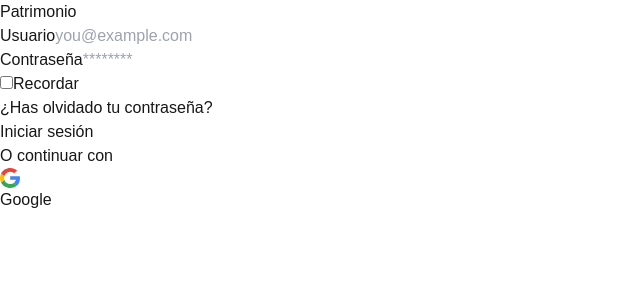
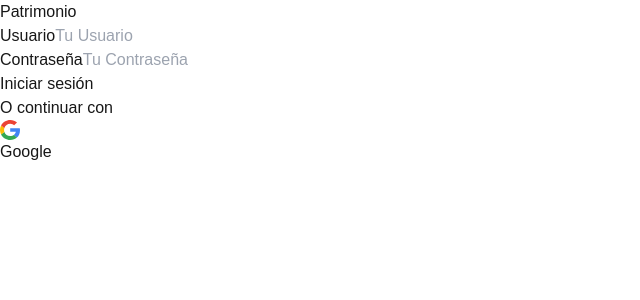
Before and after one commit to facu1391/HeritageManagement-, a Next.js app: page /Login in a window 1280 px wide. Shown: the top 300 px of the page, without its empty margins (0-640 px from the left). Built offline with nearby package versions, Linux system fonts and the light colour scheme.

Commit message:
feat:  implement login, logout, and sidebar navigation functionality

```diff
--- a/src/app/Login/page.tsx
+++ b/src/app/Login/page.tsx
@@ -1,59 +1,57 @@
+"use client";
+
+import { useState } from "react";
+import { useRouter } from "next/navigation"; // Usa next/navigation en lugar de next/router
 import Image from "next/image";
 import { Google } from "@/public";
 
 export default function Login() {
+  const [email, setEmail] = useState("");
+  const [password, setPassword] = useState("");
+  const [error, setError] = useState("");
+  const router = useRouter();
+
+  const handleLogin = (e: React.FormEvent) => {
+    e.preventDefault();
+    if (email === "patri@gmail.com" && password === "patri2024") {
+      router.push("/Home"); // Redirige a la página de productos
+    } else {
+      setError("Usuario o contraseña incorrectos");
+    }
+  };
+
   return (
     <div className="flex items-center justify-center h-screen bg-gradient-to-r from-purple-500 via-pink-500 to-red-500">
       <div className="bg-white p-8 rounded-lg shadow-lg w-96">
-        <div className="flex justify-center mb-6"></div>
         <h2 className="text-2xl font-bold text-center text-black mb-6">Patrimonio</h2>
-        <form>
+        <form onSubmit={handleLogin}>
           <div className="mb-4">
-            <label
-              htmlFor="email"
-              className="block text-sm font-medium text-gray-700"
-            >
+            <label htmlFor="email" className="block text-sm font-medium text-gray-700">
               Usuario
             </label>
             <input
               type="email"
               id="email"
-              className="mt-1 block w-full px-3 py-2 border border-gray-300 rounded-md shadow-sm placeholder-gray-400 focus:ring-purple-600 focus:border-purple-600"
-              placeholder="you@example.com"
+              value={email}
+              onChange={(e) => setEmail(e.target.value)}
+              className="mt-1 block w-full px-3 py-2 border text-black border-gray-300 rounded-md shadow-sm placeholder-gray-700 focus:ring-purple-600 focus:border-purple-600"
+              placeholder="Tu Usuario"
             />
           </div>
           <div className="mb-4">
-            <label
-              htmlFor="password"
-              className="block text-sm font-medium text-gray-700"
-            >
+            <label htmlFor="password" className="block text-sm font-medium text-gray-700">
               Contraseña
             </label>
             <input
               type="password"
               id="password"
-              className="mt-1 block w-full px-3 py-2 border border-gray-300 rounded-md shadow-sm placeholder-gray-400 focus:ring-purple-600 focus:border-purple-600"
-              placeholder="********"
+              value={password}
+              onChange={(e) => setPassword(e.target.value)}
+              className="mt-1 block w-full px-3 py-2 border text-black border-gray-300 rounded-md shadow-sm placeholder-gray-700 focus:ring-purple-600 focus:border-purple-600"
+              placeholder="Tu Contraseña"
             />
           </div>
-          <div className="flex items-center justify-between mb-4">
-            <div className="flex items-center">
-              <input
-                id="remember-me"
-                type="checkbox"
-                className="h-4 w-4 text-purple-600 border-gray-300 rounded"
-              />
-              <label
-                htmlFor="remember-me"
-                className="ml-2 block text-sm text-gray-900"
-              >
-                Recordar
-              </label>
-            </div>
-            <a href="#" className="text-sm text-purple-600 hover:underline">
-              ¿Has olvidado tu contraseña?
-            </a>
-          </div>
+          {error && <p className="text-sm text-red-500">{error}</p>}
           <button
             type="submit"
             className="w-full bg-purple-600 text-white py-2 px-4 rounded-md hover:bg-purple-700 focus:ring-2 focus:ring-purple-600 focus:outline-none"
@@ -61,9 +59,7 @@ export default function Login() {
             Iniciar sesión
           </button>
         </form>
-        <div className="mt-6 text-center text-sm text-gray-500">
-          O continuar con
-        </div>
+        <div className="mt-6 text-center text-sm text-gray-500">O continuar con</div>
         <div className="mt-4">
           <button
             type="button"
```
Also changed, not shown: src/app/Anexos/page.tsx (added, +15 -0 lines), src/app/Control/page.tsx (added, +15 -0 lines), src/app/Home/page.tsx (added, +15 -0 lines), src/app/Listados/page.tsx (added, +15 -0 lines), src/app/Productos/page.tsx (added, +15 -0 lines), src/app/page.tsx (+2 -8 lines), src/components/Layouts/NavBar/NavBar.tsx (+10 -4 lines), src/components/Layouts/Sidebar/Sidebar.tsx (+11 -9 lines).
